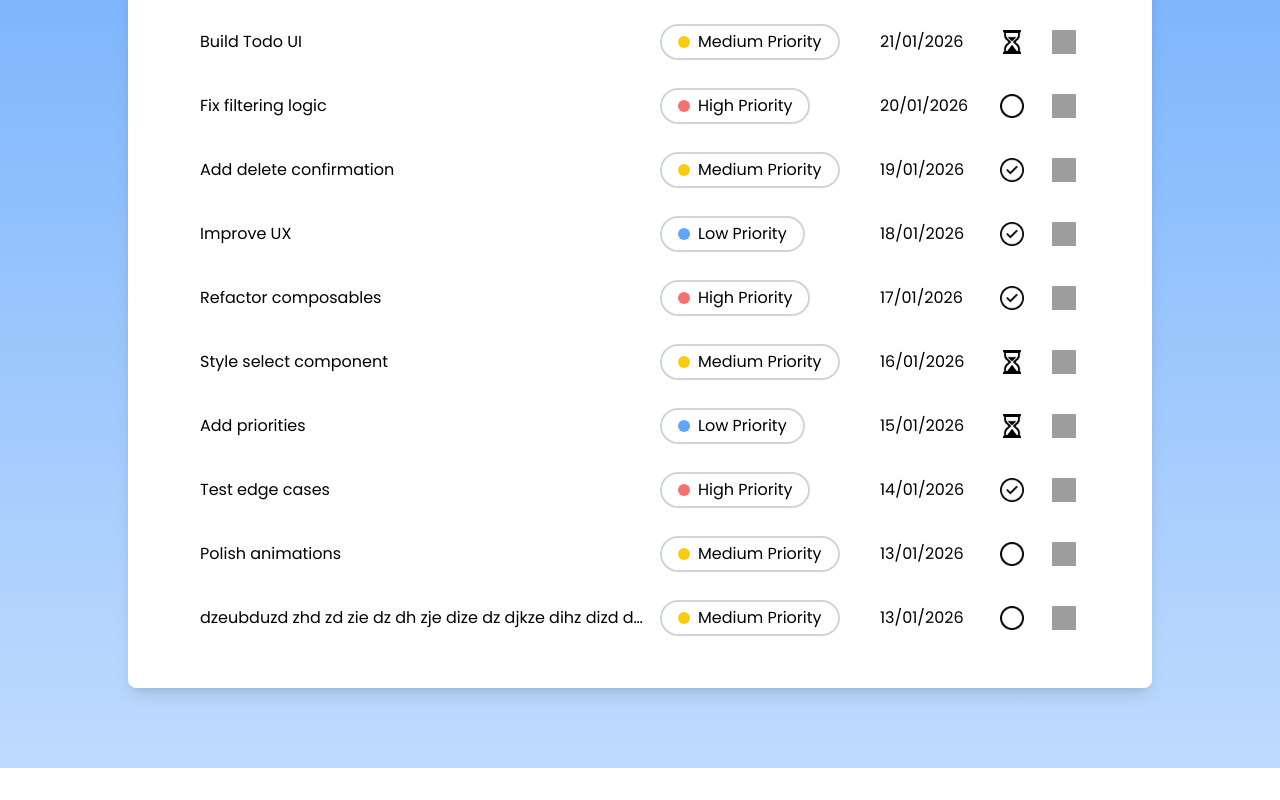
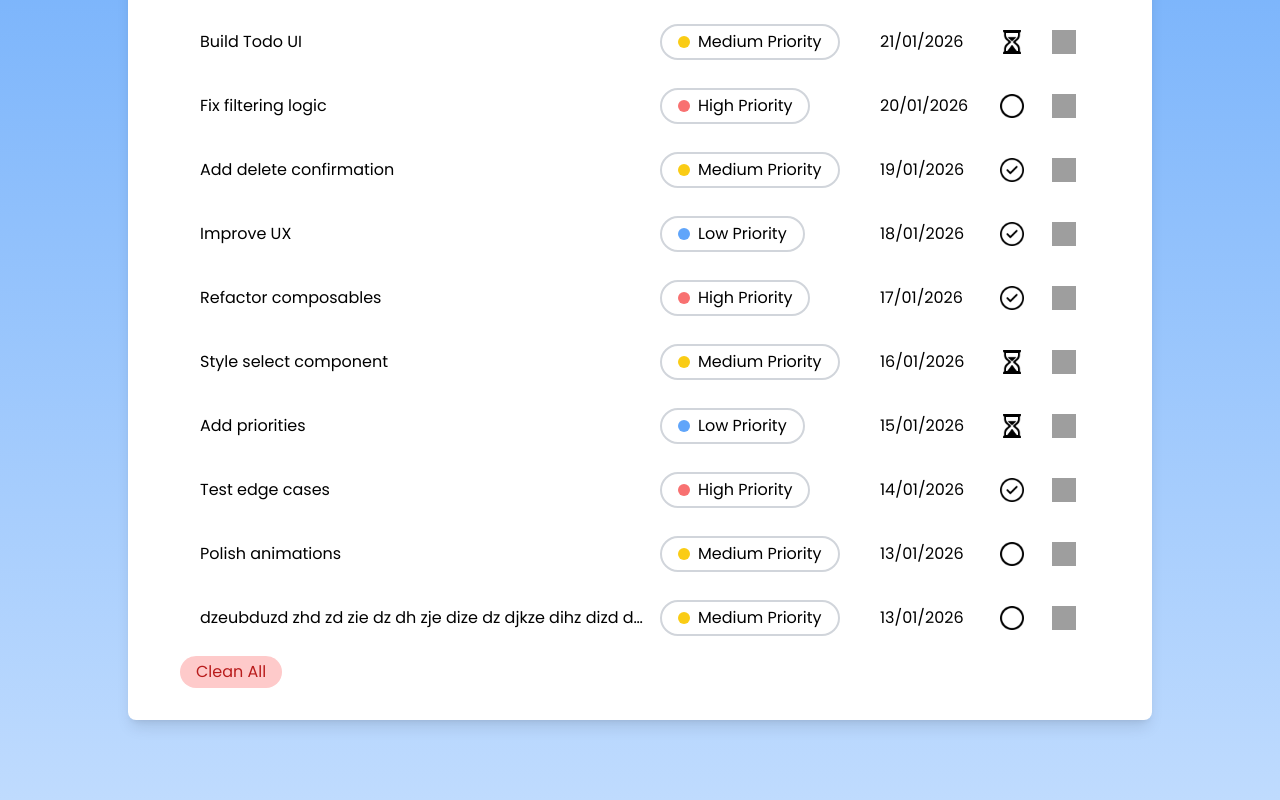
Before and after one commit to arlmoop/To-Do-List-App, a Vue app: page / in a window 1280 px wide. Shown: the part 359-1159 px from the top of the page. Before the commit the page ends 1127 px from the top, so only its background shows below. Built offline with nearby package versions, Linux system fonts and the light colour scheme; grey boxes are pictures that could not be loaded.

Commit message:
feat: add button clean all

```diff
--- a/src/App.vue
+++ b/src/App.vue
@@ -1,6 +1,6 @@
 <template>
   <div
-    class="font-poppins min-h-screen flex flex-col items-center bg-gradient-to-b from-blue-400 to-blue-200 pb-20"
+    class="min-w-[708px] font-poppins min-h-screen flex flex-col items-center bg-gradient-to-b from-blue-400 to-blue-200 pb-20"
   >
     <h1 class="text-3xl font-bold text-center text-white py-10">
       TO-DO LIST APP
@@ -88,6 +88,14 @@
           class="mt-2 max-[810px]:text-xs"
         />
       </ul>
+
+      <button
+        v-if="tasks.length !== 0"
+        class="text-red-700 bg-red-200 px-4 py-1 rounded-full w-fit ml-5"
+        @click="cleanAll"
+      >
+        Clean All
+      </button>
     </div>
   </div>
 </template>
@@ -106,5 +114,6 @@ const {
   deleteTask,
   changePriority,
   changeState,
+  cleanAll,
 } = useTasks();
 </script>
--- a/src/composables/useTasks.js
+++ b/src/composables/useTasks.js
@@ -106,6 +106,10 @@ export const useTasks = () => {
     }
   });
 
+  const cleanAll = () => {
+    tasks.value = [];
+  };
+
   return {
     newTask,
     tasks,
@@ -115,5 +119,6 @@ export const useTasks = () => {
     deleteTask,
     changePriority,
     changeState,
+    cleanAll,
   };
 };
```
